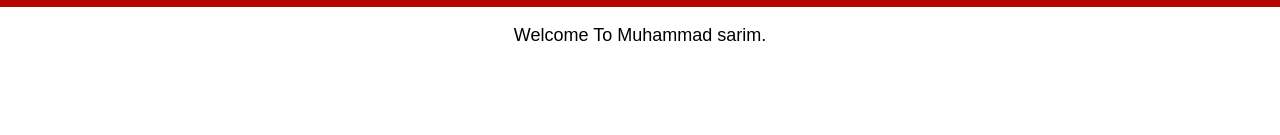
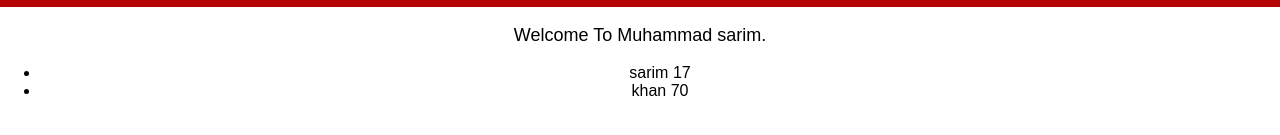
Before and after one commit to muhammadsarim555/react_filter, a React (Create React App) app: page / in a window 1280 px wide. Shown: the part 183-318 px from the top of the page. Built offline with nearby package versions, Linux system fonts and the light colour scheme.

Commit message:
added work:

```diff
--- a/src/App.js
+++ b/src/App.js
@@ -8,6 +8,21 @@ class App extends Component {
     const firstName = "Muhammad"
     const name = "sarim";
     const number = 6;
+
+    const obj = [
+      {
+        name : "sarim",
+        age : 17,
+
+      },
+      {
+        name  :"khan",
+        age : 70,
+      },
+
+
+  ]
+console.log(obj);
     return (
       <div className="App">
         <header className="App-header">
@@ -18,9 +33,20 @@ class App extends Component {
         <p className="App-intro">
           Welcome To {firstName} {name}.
         </p>
+        <ul>
+          {
+
+            // return
+            obj.map((v,i) =>{
+            return <li> {v.name} {v.age}  </li>
+
+              })
+        }
+        </ul>
 
         {(number ===4 ) ? console.log( "this is right") : console.log( "not right")
-      }
+
+}
       </div>
     );
   }
```
